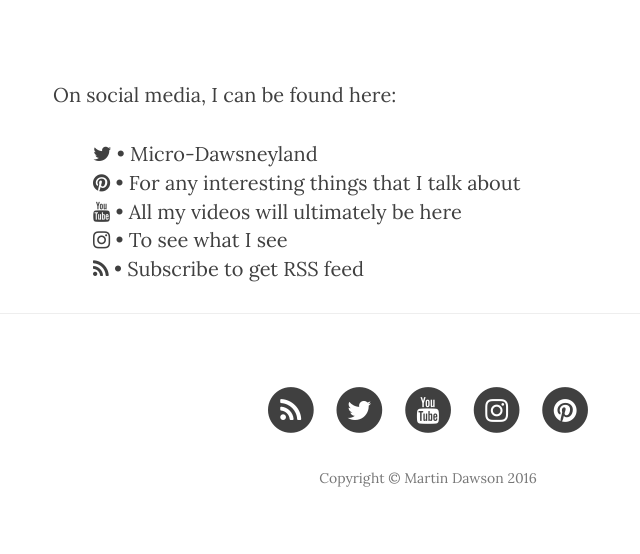
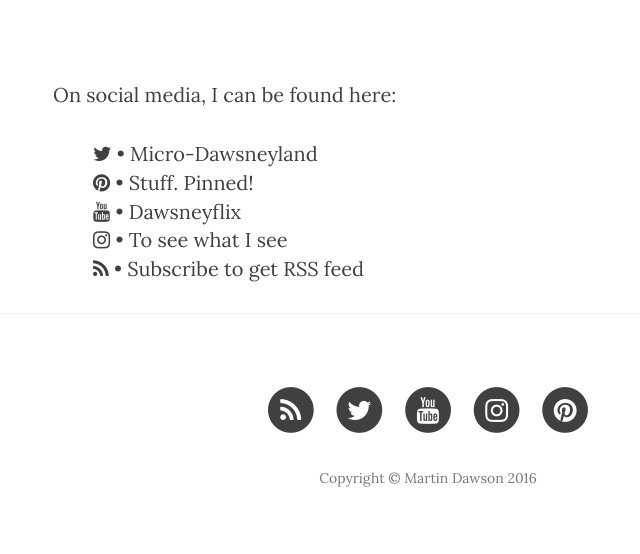
Before and after one commit to dawsneyland/formerdland, a Jekyll site: the page built from contact/index.html, in a window 1280 px wide. Shown: the part 448-1002 px from the top of the page, without its empty margins (212-852 px from the left). Built offline with Jekyll 4.4.1, drawn with Linux system fonts in a browser that asks for light colours; nearby versions of some CDN libraries.

Commit message:
Update index.html

```diff
--- a/contact/index.html
+++ b/contact/index.html
@@ -9,8 +9,8 @@ header-img: "img/DSC04616.JPG"
 
 <ul class="social-contacts">
   <li><a href="http://twitter.com/dawsneyland"><i class="fa fa-twitter"></i> &bull; Micro-Dawsneyland</a></li>
-  <li><a href="http://pinterest.com/dawsneyland"><i class="fa fa-pinterest"></i> &bull; For any interesting things that I talk about</a></li>
-  <li><a href="http://youtube.com/dawsneyland"><i class="fa fa-youtube"></i> &bull; All my videos will ultimately be here</a></li>
+  <li><a href="http://pinterest.com/dawsneyland"><i class="fa fa-pinterest"></i> &bull; Stuff. Pinned!</a></li>
+  <li><a href="http://youtube.com/dawsneyland"><i class="fa fa-youtube"></i> &bull; Dawsneyflix</a></li>
   <li><a href="http://instagram.com/dawsneyland"><i class="fa fa-instagram"></i> &bull; To see what I see</a></li>
   <li><a href="/feed.xml"><i class="fa fa-rss"></i> &bull; Subscribe to get RSS feed</a></li>
 </ul>
```
